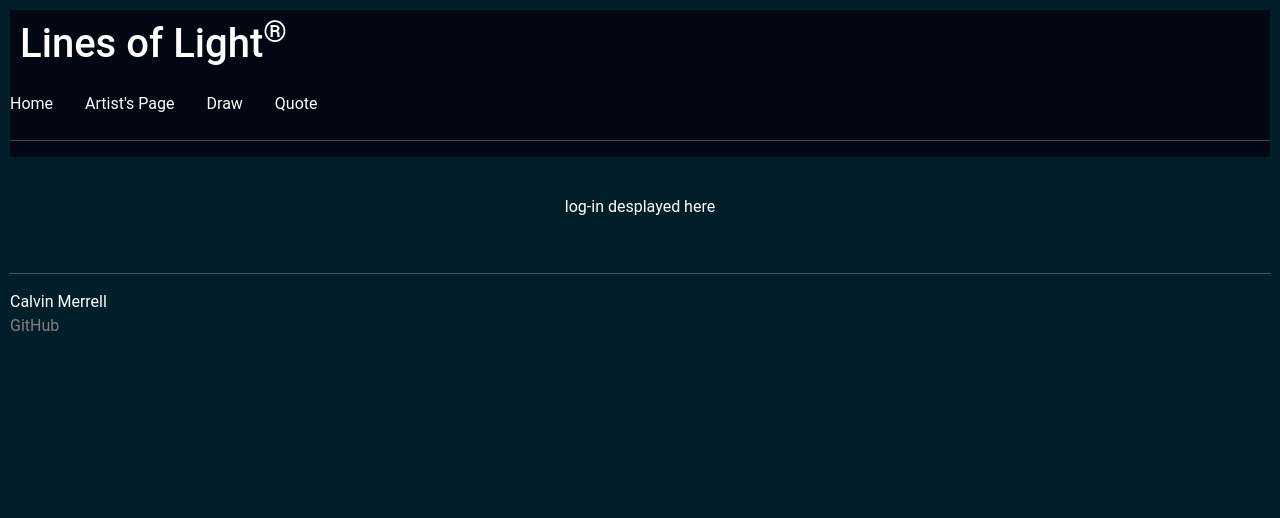
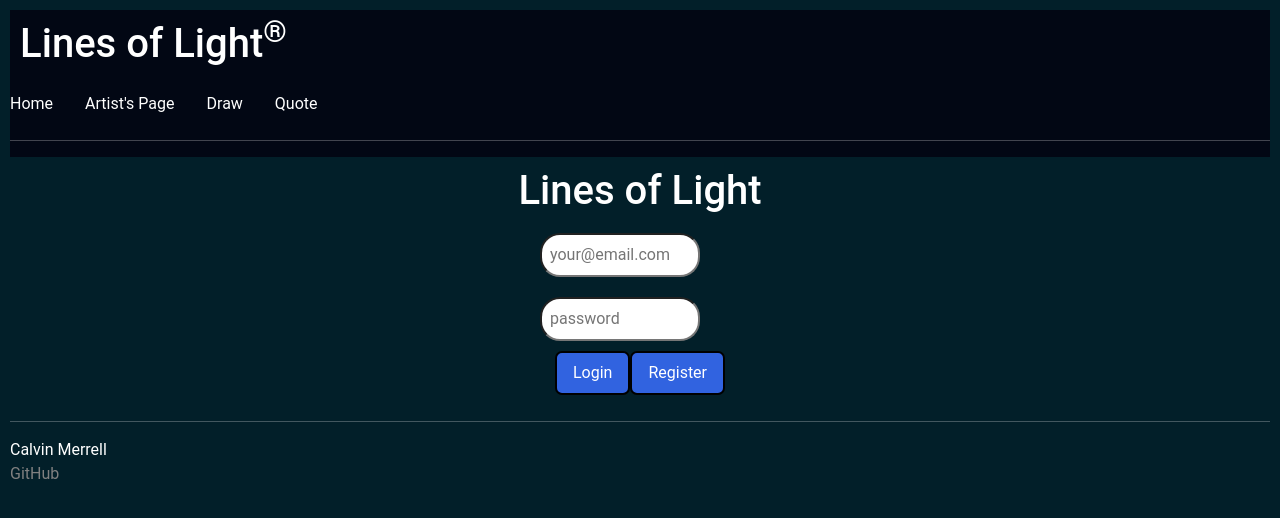
Before and after one commit to Nivlac17/startup, a React (Vite) app: page / in a window 1280 px wide. Shown: the top 518 px of the page. Built offline with nearby package versions, Linux system fonts and the light colour scheme.

Commit message:
login finnished

```diff
--- a/src/login/login.jsx
+++ b/src/login/login.jsx
@@ -1,11 +1,27 @@
 import React from "react";
+
 
 export function Login() {
 return (
      <main className="container-fluid ">
       <div>
-        log-in desplayed here
-      </div>
+              <h1>Lines of Light</h1>
+
+      <form method="get" to="navigation.html">
+        <div>
+          {/* <!-- <span>@</span> --> */}
+          <input type="text" placeholder="your@email.com" />
+        </div>
+        <div>
+          {/* <!-- <span>🔒</span> --> */}
+          <input type="password" placeholder="password" />
+        </div>
+        <section>
+          <button type="submit">Login</button>
+          <button type="submit">Register</button>
+        </section>
+      </form>
+            </div>
     </main>
 );
 }
```
